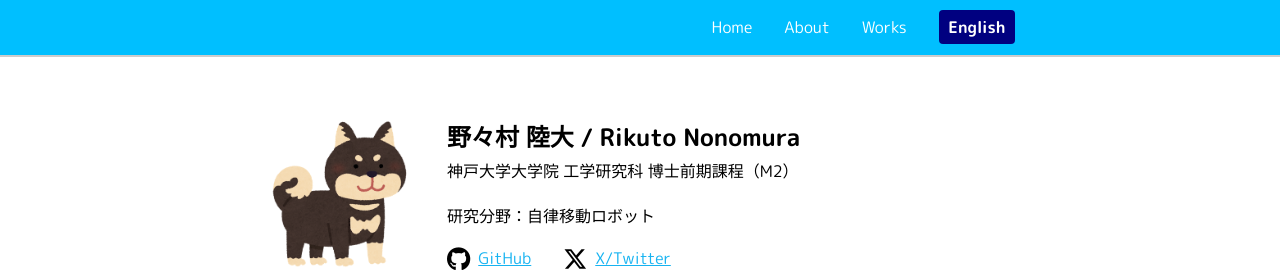
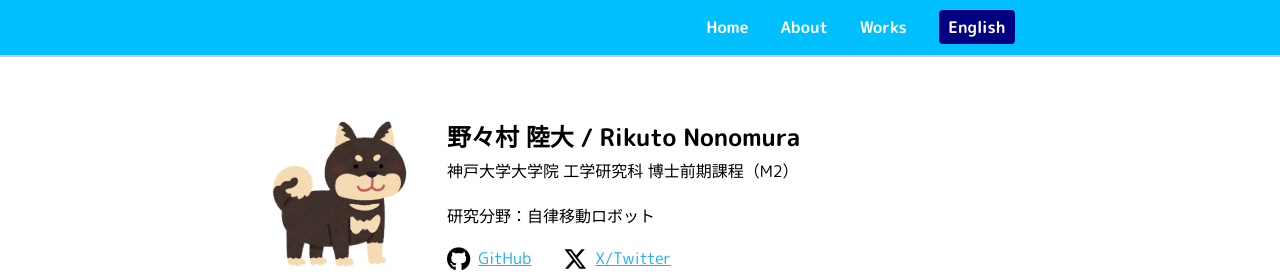
Before and after one commit to RickNon/ricknon.github.io, a Jekyll site: the page built from ja/index.md, in a window 1280 px wide. Shown: the top 272 px of the page. Built offline with Jekyll 4.4.1, drawn with Linux system fonts in a browser that asks for light colours.

Commit message:
make the links bold

```diff
--- a/_includes/header.html
+++ b/_includes/header.html
@@ -3,9 +3,9 @@
     <h1 class="set-title"></h1>
     <nav class="site-nav">
       <ul>
-        <li><a href="/{{ page.lang }}/">Home</a></li>
-        <li><a href="/{{ page.lang }}/about/">About</a></li>
-        <li><a href="/{{ page.lang }}/works/">Works</a></li>
+        <li><a href="/{{ page.lang }}/" style="font-weight: bold;">Home</a></li>
+        <li><a href="/{{ page.lang }}/about/" style="font-weight: bold;">About</a></li>
+        <li><a href="/{{ page.lang }}/works/" style="font-weight: bold;">Works</a></li>
         <li class="lang-switch">
           {% if page.lang == 'ja' %}
             <a href="{{ page.url | replace_first: '/ja', '/en' | relative_url }}">English</a>
```
